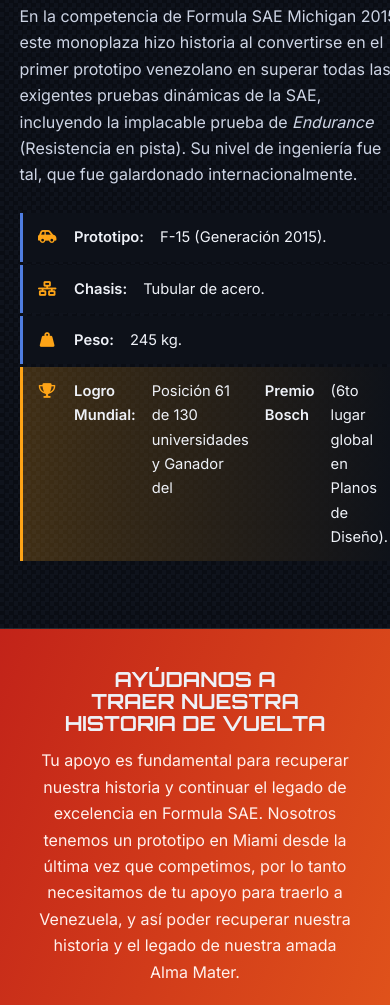
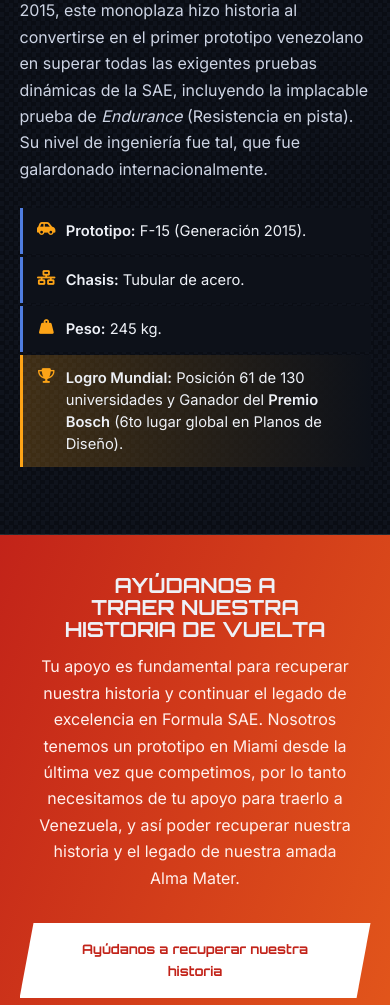
Before and after one commit to asdrubalp/fae2.0, a plain HTML site: page index.html in a window 390 px wide. Shown: the part 5588-6593 px from the top of the page. Drawn offline with Linux system fonts and the light colour scheme.

Commit message:
Update Style.css

```diff
--- a/style/Style.css
+++ b/style/Style.css
@@ -38,7 +38,7 @@ body {
     color: var(--text);
     font-family: var(--font-text);
     line-height: 1.65;
-    overflow-x: clip; /* Evita scroll horizontal sin romper position: sticky */
+    overflow-x: clip;
     -webkit-text-size-adjust: 100%;
 }
 
@@ -508,20 +508,22 @@ a:focus-visible, button:focus-visible {
 }
 
 .specs-list li {
-    display: flex;
-    gap: 1rem;
-    align-items: baseline;
-    padding: .9rem 1rem;
+    display: block;
+    position: relative;
+    padding: .9rem 1rem .9rem 3rem;
     background: var(--surface);
     margin-bottom: 3px;
     border-left: 3px solid var(--blue2);
+    line-height: 1.5;
 }
 
 .specs-list i {
+    position: absolute;
+    left: 1rem;
+    top: 1.05rem;
     color: var(--primary);
     width: 22px;
     text-align: center;
-    flex: none;
 }
 
 #logro {
@@ -1605,8 +1607,13 @@ span.clase2 {
     }
 
     .specs-list li {
-        padding: .75rem .85rem;
+        padding: .75rem .85rem .75rem 2.7rem;
         font-size: .92rem;
+    }
+
+    .specs-list i {
+        left: .8rem;
+        top: .9rem;
     }
 
     .equipo-grid {
```
